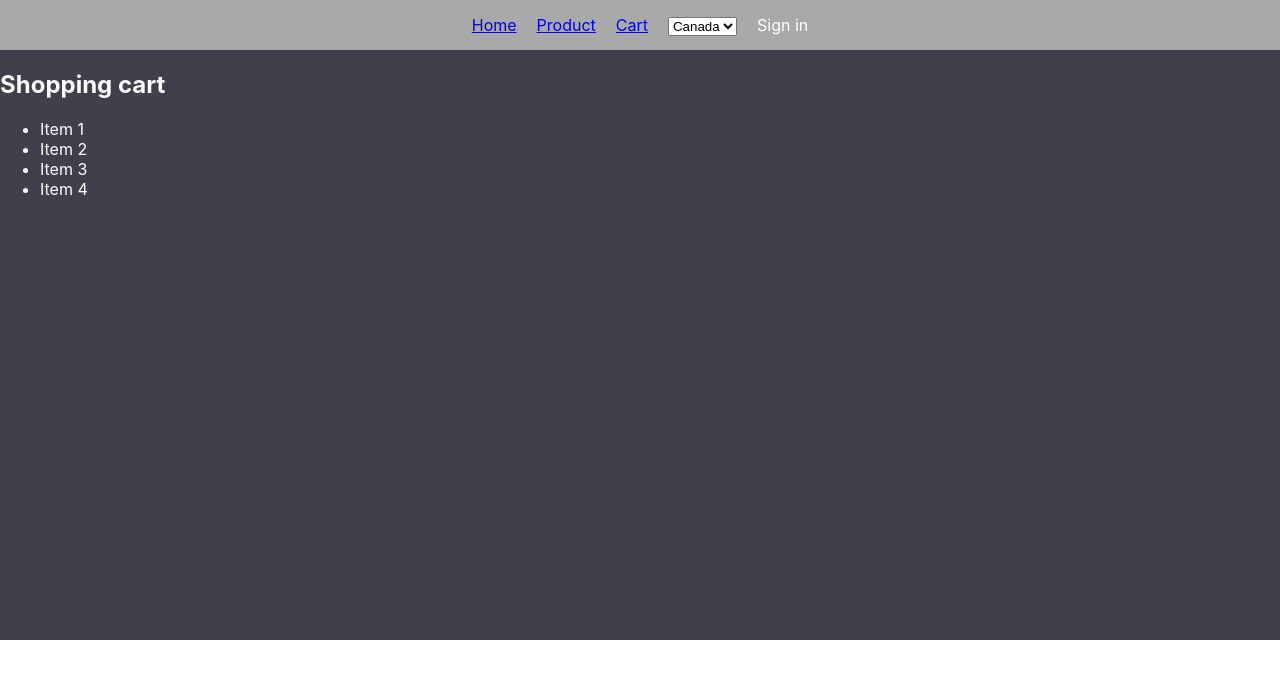
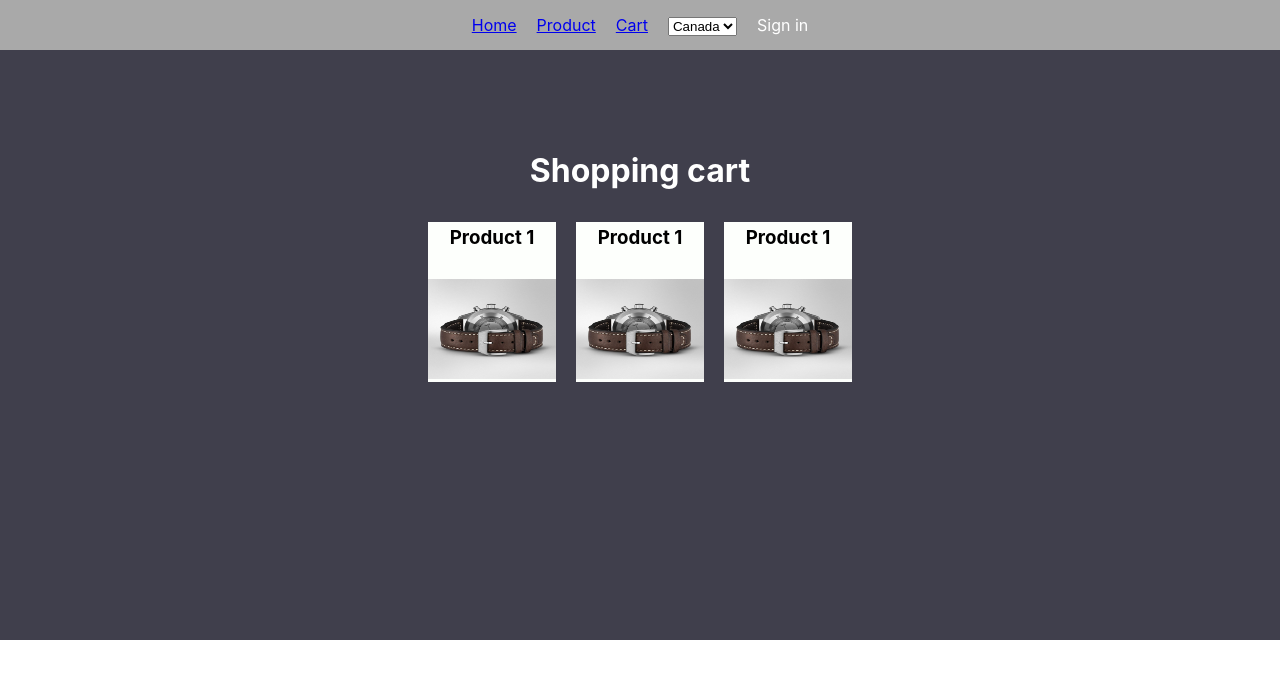
Before and after one commit to zeeshanjafri/webstore, a React (Create React App) app: page /cart in a window 1280 px wide. Shown: the top 678 px of the page. Built offline with nearby package versions, Linux system fonts and the light colour scheme.

Commit message:
Styled Cart page

```diff
--- a/src/Components/Cart/Cart.js
+++ b/src/Components/Cart/Cart.js
@@ -1,16 +1,64 @@
 import React from "react";
+import styled from "styled-components";
+import img1 from "../../Images/watch_test.jpeg";
+
+const CartPage = styled.div`
+  margin-top: 80px;
+  display: flex;
+  flex-direction: column;
+  align-items: center;
+`;
+
+const StyledPaper = styled.div`
+  background-color: #fdfffc;
+  color: black;
+  margin: 10px;
+  width: 8em;
+  height: 10em;
+  overflow: hidden;
+  display: flex;
+  flex-direction: column;
+  justify-content: center;
+
+  img {
+    max-height: 100px;
+    width: auto;
+  }
+
+  h3 {
+    text-align: center;
+    margin: 2px 0 30px 0;
+  }
+
+  button {
+    margin: 25px;
+  }
+`;
+
+const StyledDiv = styled.div`
+  display: flex;
+  flex-direction: row;
+`;
 
 function Cart() {
   return (
-    <div>
-      <h2>Shopping cart</h2>
-      <ul>
-        <li>Item 1</li>
-        <li>Item 2</li>
-        <li>Item 3</li>
-        <li>Item 4</li>
-      </ul>
-    </div>
+    <CartPage>
+      <h1>Shopping cart</h1>
+      <StyledDiv>
+        <StyledPaper>
+          <h3>Product 1</h3>
+          <img src={img1} max-width="10em" max-height="10em" />
+        </StyledPaper>
+        <StyledPaper>
+          <h3>Product 1</h3>
+          <img src={img1} max-width="10em" max-height="10em" />
+        </StyledPaper>
+        <StyledPaper>
+          <h3>Product 1</h3>
+          <img src={img1} max-width="10em" max-height="10em" />
+        </StyledPaper>
+      </StyledDiv>
+    </CartPage>
   );
 }
 
```
